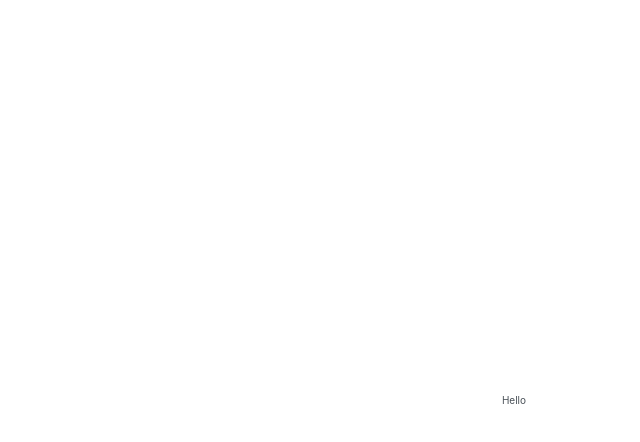
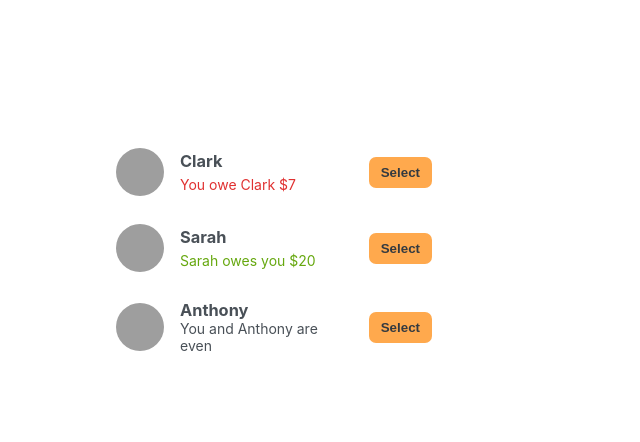
Before and after one commit to HahaKhoang/eat-n-split, a React (Create React App) app: page / in a window 1280 px wide. Shown: the top 442 px of the page, without its empty margins (126-766 px from the left). Built offline with nearby package versions, Linux system fonts and the light colour scheme; grey boxes are pictures that could not be loaded.

Commit message:
Creates FriendsList

```diff
--- a/src/App.js
+++ b/src/App.js
@@ -1,5 +1,3 @@
-import "./index.css";
-
 const initialFriends = [
   {
     id: 118836,
@@ -22,5 +20,43 @@
 ];
 
 export default function App() {
-  return <div>Hello</div>;
+  return (
+    <div className="app">
+      <div className="sidebar">
+        <FriendsList />
+      </div>
+    </div>
+  );
 }
+
+function FriendsList() {
+  const friends = initialFriends;
+  return (
+    <ul>
+      {friends.map((friend) => (
+        <Friend friend={friend} key={friend.id} />
+      ))}
+    </ul>
+  );
+}
+
+function Friend({ friend }) {
+  return (
+    <li>
+      <img src={friend.image} alt={friend.name} />
+      <h3>{friend.name}</h3>
+      {friend.balance < 0 && (
+        <p className="red">
+          You owe {friend.name} ${Math.abs(friend.balance)}
+        </p>
+      )}
+      {friend.balance > 0 && (
+        <p className="green">
+          {friend.name} owes you ${Math.abs(friend.balance)}
+        </p>
+      )}
+      {friend.balance === 0 && <p>You and {friend.name} are even</p>}
+      <button className="button">Select</button>
+    </li>
+  );
+}
--- a/src/index.js
+++ b/src/index.js
@@ -1,5 +1,6 @@
 import React from "react";
 import ReactDOM from "react-dom/client";
+import "./index.css";
 import App from "./App";
 
 const root = ReactDOM.createRoot(document.getElementById("root"));
```
